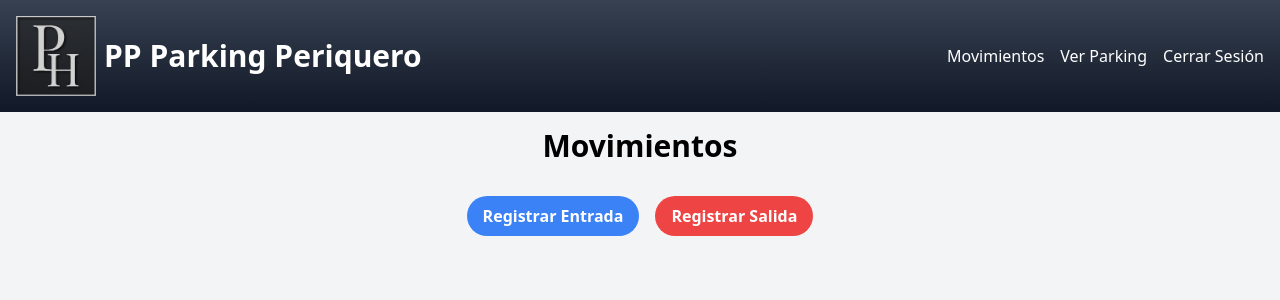
After one commit to PabloAndericaTorrado/HotelPerikero-Laravel, a Laravel app: page /movimientos in a window 1280 px wide. The commit adds this page. Shown: the top 300 px of the page. Run offline with Laravel 10, Linux system fonts and the light colour scheme; some libraries are stand-ins or nearby versions.

Commit message:
Creación de Boton de Movimientos para la entrada y salida de Vehiculos

```diff
--- a/app/Http/Controllers/ReservaParkingController.php
+++ b/app/Http/Controllers/ReservaParkingController.php
@@ -55,4 +55,24 @@ class ReservaParkingController extends Controller
         // Pasar los datos a la vista
         return view('workers.parking_day', compact('fechaActual', 'plazasParking', 'reservasData'));
     }
+
+    public function showMovimientos()
+    {
+        return view('workers.movimientos');
+
+    }
+
+    public function registrarMovimiento(Request $request)
+    {
+        $accion = $request->input('accion');
+
+        if ($accion === 'entrada') {
+            // Lógica para registrar la entrada de un coche
+        } elseif ($accion === 'salida') {
+            // Lógica para registrar la salida de un coche
+        }
+
+        // Redirigir de vuelta a la vista de movimientos
+        return redirect()->route('movimientos');
+    }
 }
--- a/resources/views/workers/app.blade.php
+++ b/resources/views/workers/app.blade.php
@@ -20,7 +20,7 @@
         </div>
         <nav>
             <ul class="flex space-x-4">
-                <li><a class="text-white nav-link">Comprobar Matrícula</a></li>
+                <li><a class="text-white nav-link" href="{{route('movimientos')}}">Movimientos</a></li>
                 <li><a class="text-white nav-link" href="{{ route('parking_day') }}">Ver Parking</a></li>
                 <form action="{{ route('logout') }}" method="POST">
                     @csrf
--- /dev/null
+++ b/resources/views/workers/movimientos.blade.php
@@ -0,0 +1,16 @@
+@extends('workers.app')
+
+@section('content')
+    <div class="container mx-auto px-4">
+        <h1 class="text-3xl font-semibold text-center mb-8">Movimientos</h1>
+        <form action="{{ route('movimientos.registrar') }}" method="POST" class="flex justify-center">
+            @csrf
+            <button type="submit" name="accion" value="entrada" class="bg-blue-500 hover:bg-blue-600 text-white font-bold py-2 px-4 rounded-full mr-4">
+                Registrar Entrada
+            </button>
+            <button type="submit" name="accion" value="salida" class="bg-red-500 hover:bg-red-600 text-white font-bold py-2 px-4 rounded-full">
+                Registrar Salida
+            </button>
+        </form>
+    </div>
+@endsection
--- a/routes/web.php
+++ b/routes/web.php
@@ -97,3 +97,5 @@ Route::middleware(['auth', 'role:admin'])->group(function () {
 Route::get('/worker/parking', [ReservaParkingController::class, 'index'])->name('parking');
 Route::post('/get-parking-reservations', [ReservaController::class, 'getParkingReservations']);
 Route::get('/parking-day', [ReservaParkingController::class, 'showParkingDay'])->name('parking_day');
+Route::get('/movimientos', [ReservaParkingController::class, 'showMovimientos'])->name('movimientos');
+Route::post('/movimientos/registrar', [ReservaParkingController::class, 'registrarMovimiento'])->name('movimientos.registrar');
```
Also changed, not shown: resources/views/workers/parking_day.blade.php (+44 -22 lines).
